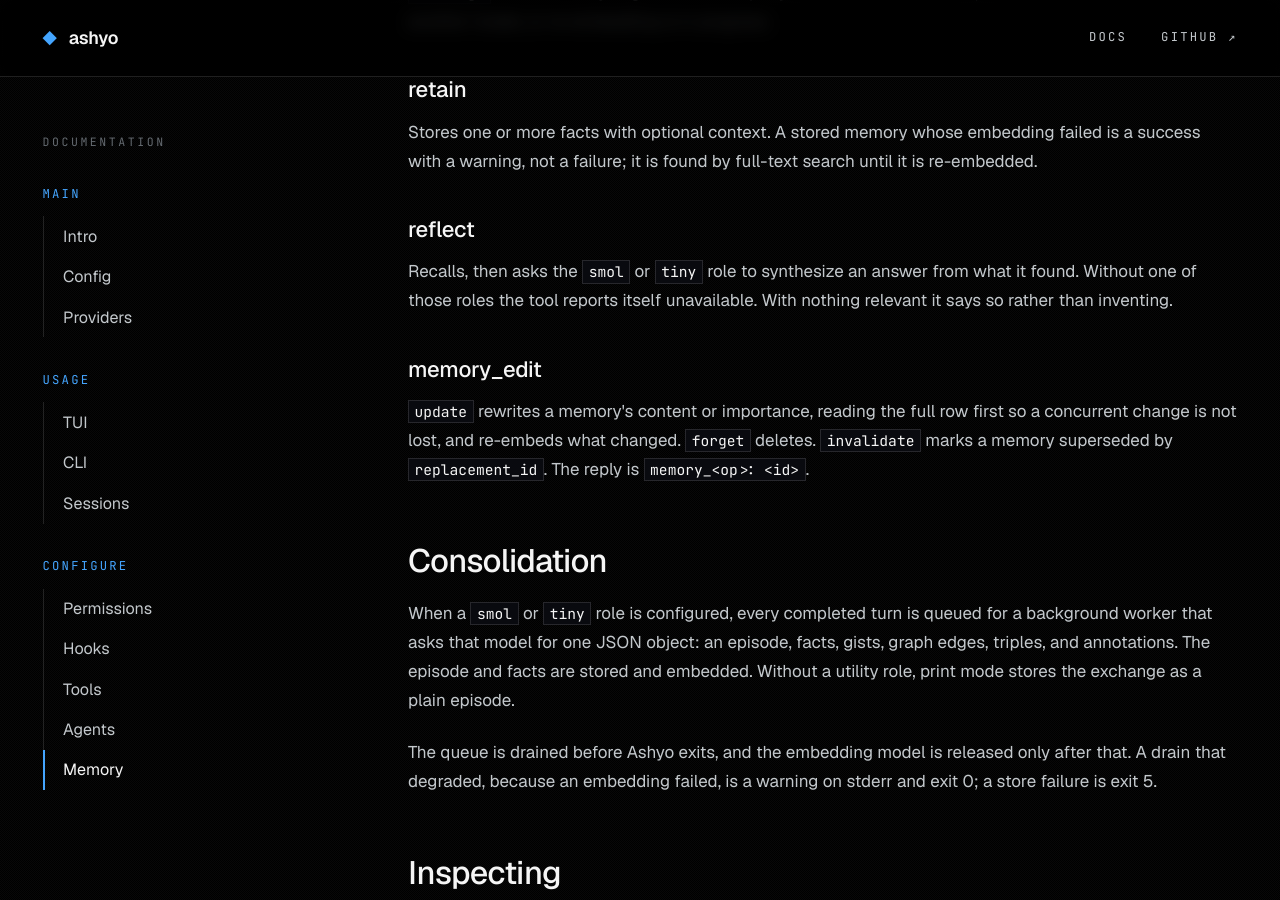
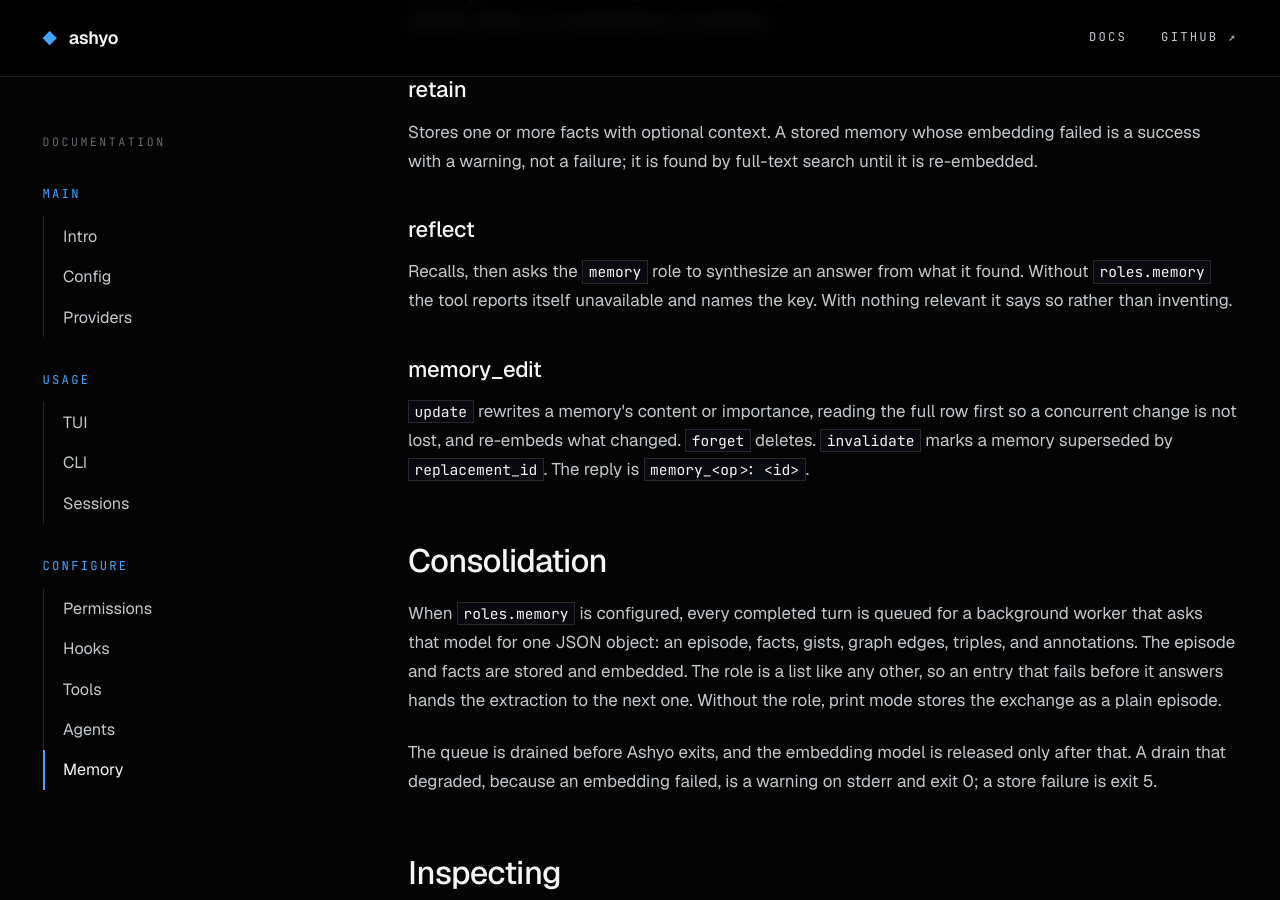
Before and after one commit to ashyo-ai/ashyo-ai.github.io, a Jekyll site: the page built from memory.html, in a window 1280 px wide and 900 px high, scrolled down 1762 px. Built offline with Jekyll 4.4.1, drawn with Linux system fonts in a browser that asks for light colours.

Commit message:
Memory Role: one role for consolidation and reflect
Roles tables, the config example, the reflect and consolidation sections,
and the memory tools note now describe `roles.memory` and its fallback list
instead of the pair of roles they replaced.

```diff
--- a/agents.html
+++ b/agents.html
@@ -12,7 +12,7 @@ title: Agents
 <tr><td><code>plan</code></td><td>Plan mode.</td></tr>
 <tr><td><code>task</code></td><td>Subagents.</td></tr>
 <tr><td><code>advisor</code></td><td>The second opinion described below.</td></tr>
-<tr><td><code>smol</code>, <code>tiny</code></td><td>Utility work: memory consolidation and <code>reflect</code>. <code>smol</code> is preferred when both exist.</td></tr>
+<tr><td><code>memory</code></td><td>Memory consolidation and <code>reflect</code>.</td></tr>
 <tr><td><code>vision</code></td><td>The <code>image</code> tool.</td></tr>
 </table>
 <p>Each role is a list; the first model is tried first and the rest are fallbacks. See <a href="config.html#roles">Config</a>.</p>
--- a/config.html
+++ b/config.html
@@ -49,7 +49,7 @@ title: Config
 <tr><td><code>plan</code></td><td>Plan mode. Required before <code>/plan</code> works.</td></tr>
 <tr><td><code>task</code></td><td>Subagents. Required before the <code>agent</code> tool can create one.</td></tr>
 <tr><td><code>advisor</code></td><td>A second opinion that watches the conversation and speaks to the model, and never acts. Off unless configured.</td></tr>
-<tr><td><code>smol</code>, <code>tiny</code></td><td>Utility work: memory consolidation and the <code>reflect</code> tool. <code>smol</code> is used when both exist.</td></tr>
+<tr><td><code>memory</code></td><td>Memory consolidation and the <code>reflect</code> tool. Off unless configured.</td></tr>
 <tr><td><code>vision</code></td><td>The <code>image</code> tool.</td></tr>
 </table>
 <p>A project role replaces the global role of the same name entirely, not entry by entry. <code>--model</code> on the command line and <code>/model</code> in the TUI collapse the list to that one model, so no fallback is attempted.</p>
@@ -114,7 +114,7 @@ title: Config
     "plan":    [{ "model": "openai-codex/gpt-5.6-luna", "reasoningEffort": "high" }],
     "task":    [{ "model": "openrouter/~z-ai/glm-flash-latest" }],
     "advisor": [{ "model": "openrouter/~z-ai/glm-flash-latest" }],
-    "smol":    [{ "model": "openrouter/~z-ai/glm-flash-latest" }]
+    "memory":  [{ "model": "openrouter/~z-ai/glm-flash-latest" }]
   },
   "advisor": { "lookBack": 8 },
   "permissions": [
--- a/index.html
+++ b/index.html
@@ -10,7 +10,7 @@ title: Intro
 <ul>
 <li><strong>Sessions are logs.</strong> Each conversation is one JSONL file. Events are never rewritten, so you can branch from any earlier turn and both branches survive a restart. See <a href="sessions.html">Sessions</a>.</li>
 <li><strong>Policy is the sandbox.</strong> Every tool call is decided by allow, ask, or deny rules you write, and an interactive approval shows you the exact arguments before anything runs. Hooks can veto or annotate, never widen. See <a href="permissions.html">Permissions</a> and <a href="hooks.html">Hooks</a>.</li>
-<li><strong>Models are roles.</strong> The main conversation, planning, subagents, an advisor that watches and can stop the model, and small utility models each get their own model list with fallbacks. See <a href="agents.html">Agents</a>.</li>
+<li><strong>Models are roles.</strong> The main conversation, planning, subagents, an advisor that watches and can stop the model, memory work, and images each get their own model list with fallbacks. See <a href="agents.html">Agents</a>.</li>
 <li><strong>Memory is local.</strong> Facts and episodes go into a SQLite database with embeddings computed on your machine. See <a href="memory.html">Memory</a>.</li>
 <li><strong>Print mode shares the runtime.</strong> <code>ashyo -p</code> runs one prompt uninterrupted with the same policy, tools, and memory as the TUI. See <a href="cli.html">CLI</a>.</li>
 </ul>
--- a/memory.html
+++ b/memory.html
@@ -29,12 +29,12 @@ title: Memory
 <h3 id="retain">retain</h3>
 <p>Stores one or more facts with optional context. A stored memory whose embedding failed is a success with a warning, not a failure; it is found by full-text search until it is re-embedded.</p>
 <h3 id="reflect">reflect</h3>
-<p>Recalls, then asks the <code>smol</code> or <code>tiny</code> role to synthesize an answer from what it found. Without one of those roles the tool reports itself unavailable. With nothing relevant it says so rather than inventing.</p>
+<p>Recalls, then asks the <code>memory</code> role to synthesize an answer from what it found. Without <code>roles.memory</code> the tool reports itself unavailable and names the key. With nothing relevant it says so rather than inventing.</p>
 <h3 id="memory-edit">memory_edit</h3>
 <p><code>update</code> rewrites a memory's content or importance, reading the full row first so a concurrent change is not lost, and re-embeds what changed. <code>forget</code> deletes. <code>invalidate</code> marks a memory superseded by <code>replacement_id</code>. The reply is <code>memory_&lt;op&gt;: &lt;id&gt;</code>.</p>
 
 <h2 id="consolidation">Consolidation</h2>
-<p>When a <code>smol</code> or <code>tiny</code> role is configured, every completed turn is queued for a background worker that asks that model for one JSON object: an episode, facts, gists, graph edges, triples, and annotations. The episode and facts are stored and embedded. Without a utility role, print mode stores the exchange as a plain episode.</p>
+<p>When <code>roles.memory</code> is configured, every completed turn is queued for a background worker that asks that model for one JSON object: an episode, facts, gists, graph edges, triples, and annotations. The episode and facts are stored and embedded. The role is a list like any other, so an entry that fails before it answers hands the extraction to the next one. Without the role, print mode stores the exchange as a plain episode.</p>
 <p>The queue is drained before Ashyo exits, and the embedding model is released only after that. A drain that degraded, because an embedding failed, is a warning on stderr and exit 0; a store failure is exit 5.</p>
 
 <h2 id="inspect">Inspecting</h2>
--- a/tools.html
+++ b/tools.html
@@ -18,7 +18,7 @@ title: Tools
 <tr><td><code>web_search</code></td><td>Search DuckDuckGo; returns title, URL, snippet.</td><td><code>query</code>, <code>limit</code></td></tr>
 <tr><td><code>recall</code></td><td>Find relevant long-term memories.</td><td><code>query</code>, <code>bank</code>, <code>project</code>, <code>limit</code></td></tr>
 <tr><td><code>retain</code></td><td>Store durable facts.</td><td><code>items[]</code> of <code>content</code>, <code>context</code></td></tr>
-<tr><td><code>reflect</code></td><td>Recall and synthesize an answer with a utility model.</td><td><code>query</code>, <code>context</code>, <code>bank</code>, <code>project</code>, <code>limit</code></td></tr>
+<tr><td><code>reflect</code></td><td>Recall and synthesize an answer with the memory model.</td><td><code>query</code>, <code>context</code>, <code>bank</code>, <code>project</code>, <code>limit</code></td></tr>
 <tr><td><code>memory_edit</code></td><td>Update, forget, or invalidate a memory by id.</td><td><code>op</code>, <code>id</code>, <code>content</code>, <code>importance</code>, <code>replacement_id</code></td></tr>
 <tr><td><code>todo</code></td><td>Keep the session's task list.</td><td><code>op</code> of <code>set</code>, <code>add</code>, <code>update</code>, <code>view</code>, <code>clear</code>; <code>items[]</code>, <code>index</code>, <code>status</code></td></tr>
 <tr><td><code>agent</code></td><td>Create, wait for, inspect, or clean up a subagent.</td><td><code>action</code>, <code>prompt</code>, <code>access</code>, <code>agentId</code>, <code>abandon</code></td></tr>
@@ -51,7 +51,7 @@ title: Tools
 <p><code>web_search</code> queries DuckDuckGo's HTML endpoint and parses the results; a CAPTCHA page or a non-2xx response is a visible tool error, not an empty result. With <code>webSearch.backend</code> set to <code>auto</code>, the provider's own search is offered to the model when the provider supports one, and Ashyo falls back to the local tool if the provider rejects it. Set <code>duckduckgo</code> to always use the local tool. <code>web_fetch</code> reads a page as text and is the way to open a search result.</p>
 
 <h2 id="memory-tools">Memory tools</h2>
-<p><code>recall</code>, <code>retain</code>, <code>reflect</code>, and <code>memory_edit</code> are described on the <a href="memory.html">Memory</a> page. <code>reflect</code> needs a <code>smol</code> or <code>tiny</code> role.</p>
+<p><code>recall</code>, <code>retain</code>, <code>reflect</code>, and <code>memory_edit</code> are described on the <a href="memory.html">Memory</a> page. <code>reflect</code> needs a <code>memory</code> role.</p>
 
 <h2 id="agent-tools">Agent tools</h2>
 <p><code>agent</code> and <code>steer</code> are described on the <a href="agents.html">Agents</a> page. <code>agent</code> needs a <code>task</code> role.</p>
```
